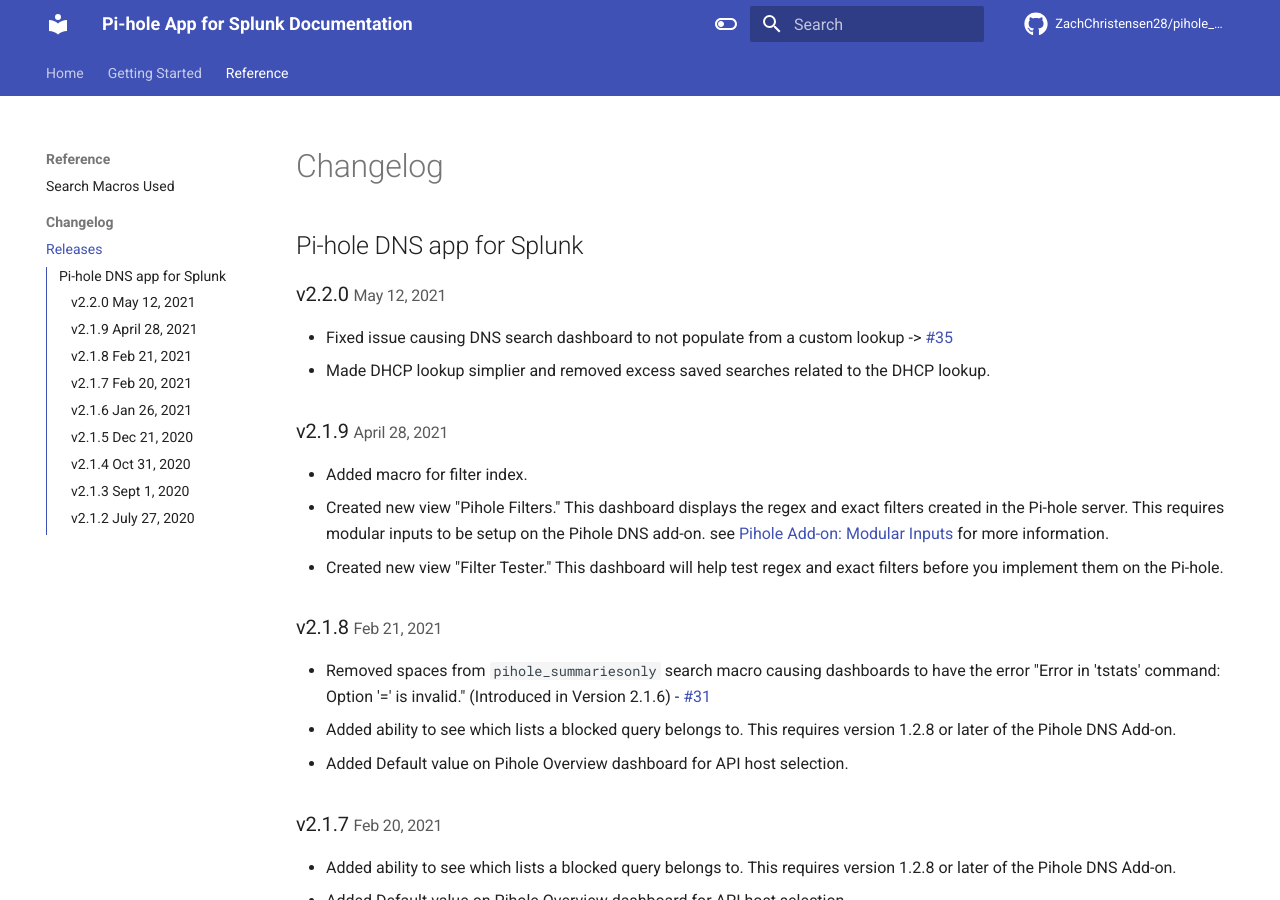
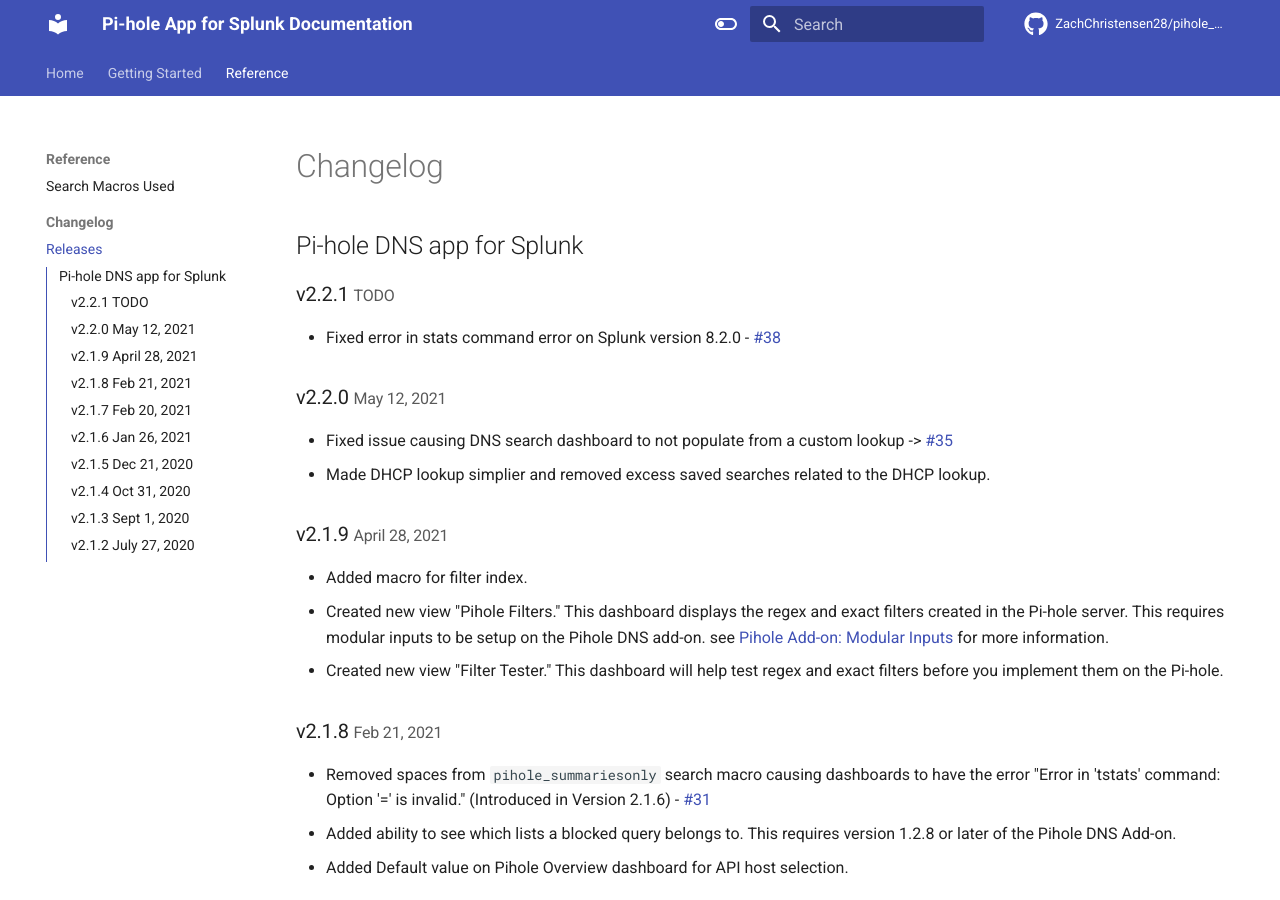
Before and after one commit to ZachChristensen28/splunk-pihole-app-documentation, an MkDocs documentation site: the page built from docs/reference/releases/index.md, in a window 1280 px wide and 900 px high. Built offline with MkDocs 1.6.1 and Material for MkDocs 9.7.7, drawn with Linux system fonts in a browser that asks for light colours; comment, search, counter and statistics services are not loaded.

Commit message:
added fix notes for issue38

```diff
--- a/docs/reference/releases/index.md
+++ b/docs/reference/releases/index.md
@@ -1,6 +1,10 @@
 # Changelog
 
 ## Pi-hole DNS app for Splunk
+
+### v2.2.1 <small>TODO</small>
+
+* Fixed error in stats command error on Splunk version 8.2.0 - [#38](https://github.com/ZachChristensen28/pihole_dns_app/issues/38)
 
 ### v2.2.0 <small>May 12, 2021</small>
 
```
